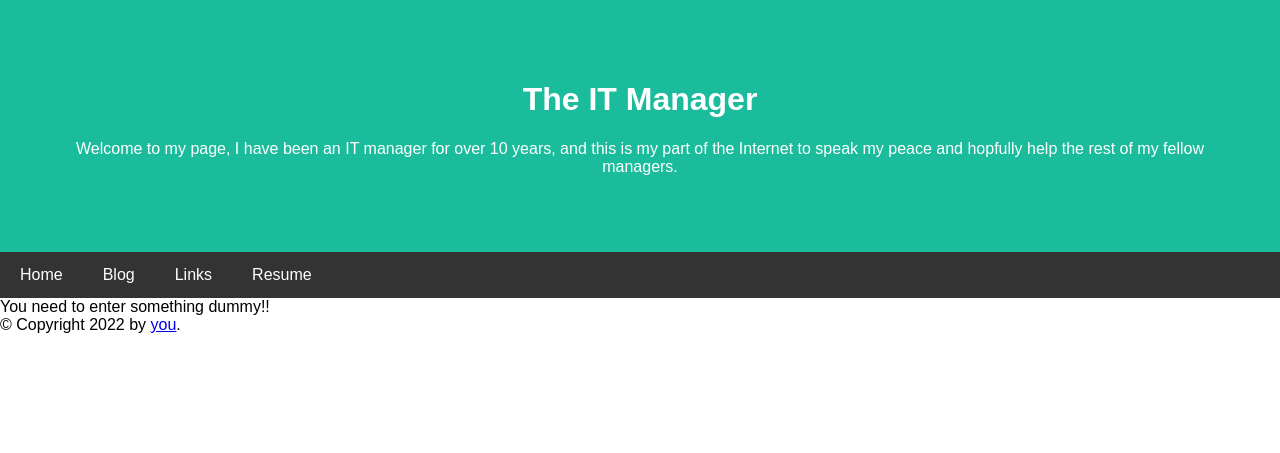
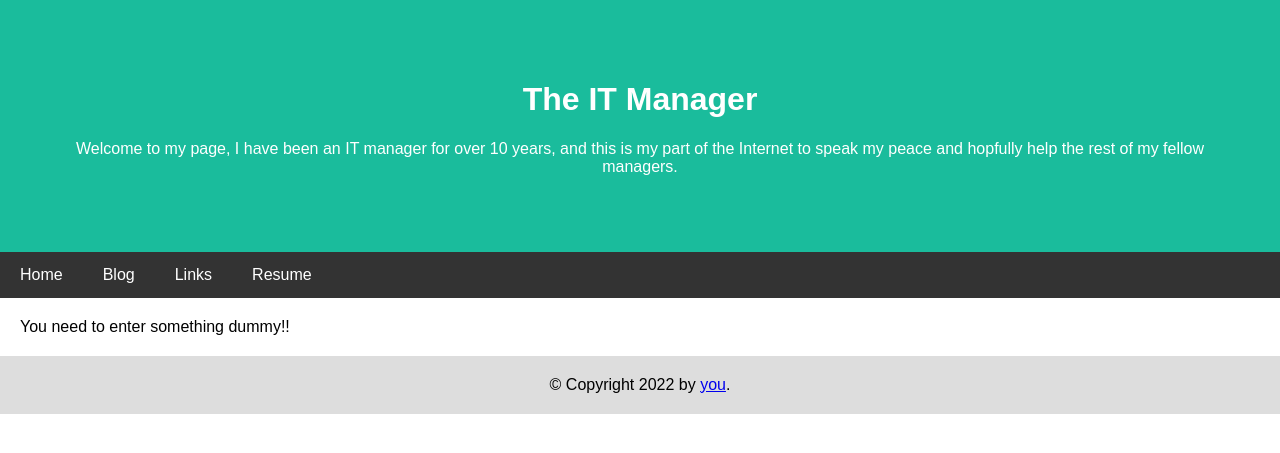
Before and after one commit to marcusdallum/website, a Flask app: page / in a window 1280 px wide. Shown: the top 453 px of the page. Run offline with Flask 2, Linux system fonts and the light colour scheme.

Commit message:
Update layout.html

```diff
--- a/templates/layout.html
+++ b/templates/layout.html
@@ -17,8 +17,8 @@
   <a href="resume">Resume</a>
 </div>
 
- <div id="content">{% block content %}{% endblock %} You need to enter something dummy!!</div>
- <div id="footer">
+ <div class="content">{% block content %}{% endblock %} You need to enter something dummy!!</div>
+ <div class="footer">
       {% block footer %}
       &copy; Copyright 2022 by <a href="http://www.theitmanager.com">you</a>.
       {% endblock %}
```
